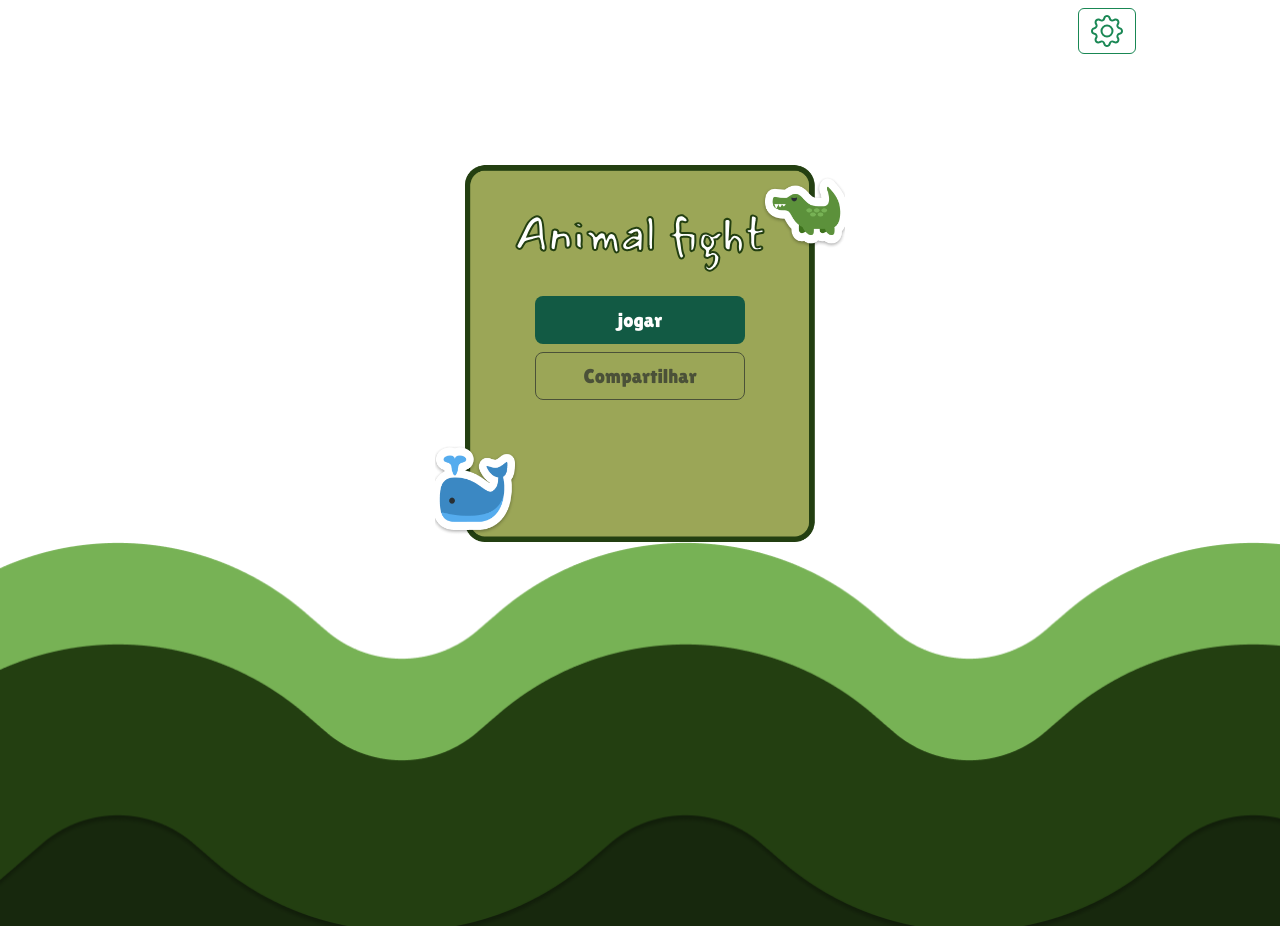
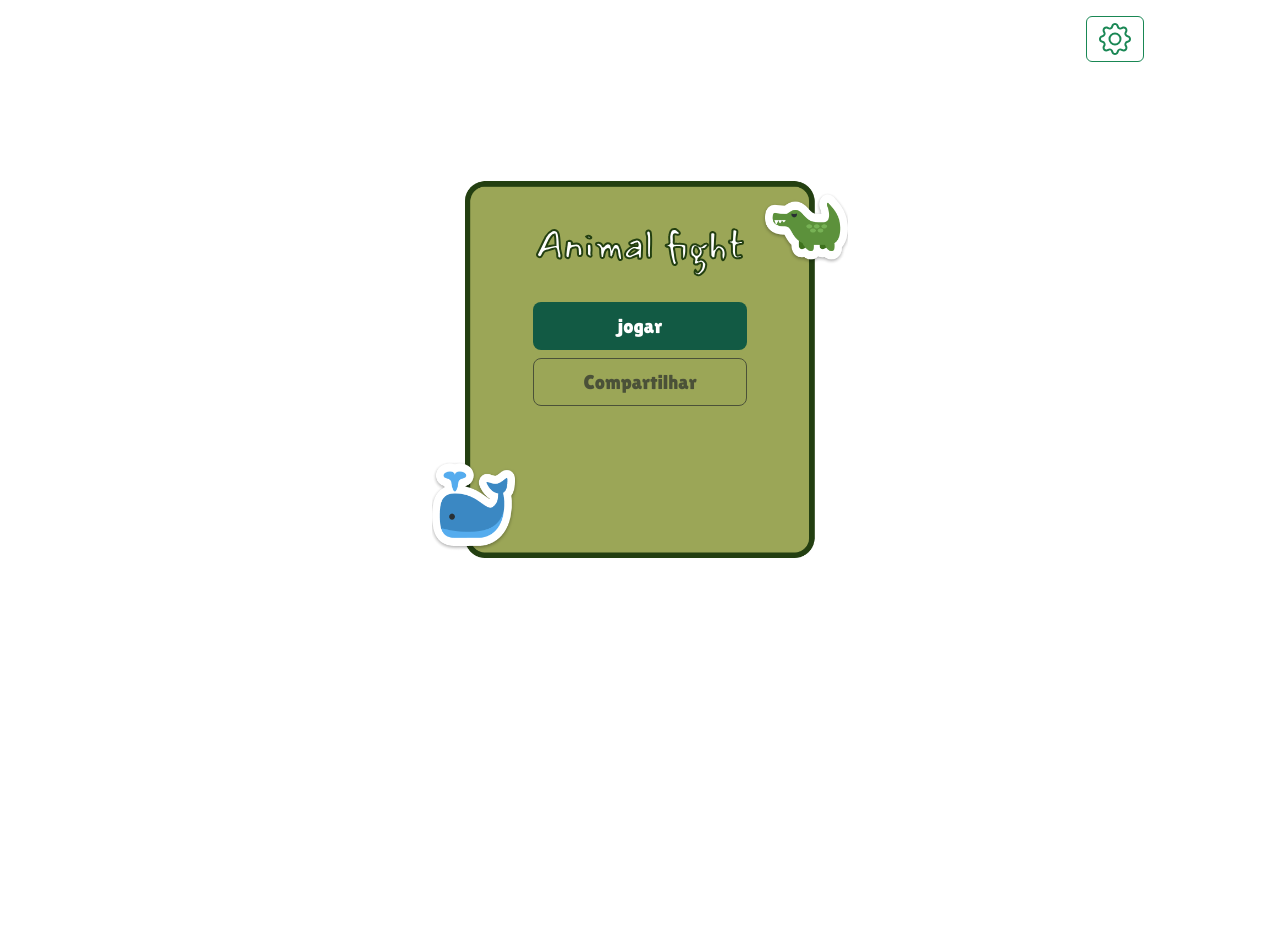
Before and after one commit to danielBRTanimacao/animal-fight-react-game, a React (Vite) app: page / in a window 1280 px wide. After the commit the page ends 800 px from the top, so only its background shows below. Built offline with nearby package versions, Linux system fonts and the light colour scheme.

Commit message:
Update path remake design

```diff
--- a/package.json
+++ b/package.json
@@ -12,7 +12,8 @@
   "dependencies": {
     "bootstrap": "^5.3.2",
     "react": "^18.2.0",
-    "react-dom": "^18.2.0"
+    "react-dom": "^18.2.0",
+    "react-router-dom": "^6.21.1"
   },
   "devDependencies": {
     "@types/react": "^18.2.43",
--- a/src/App.jsx
+++ b/src/App.jsx
@@ -1,23 +1,18 @@
 import HeaderGame from "./components/HeaderGame";
+import GameMain from "./components/GameMain";
+import Playing from "./components/Playing";
+import { BrowserRouter, Route, Routes } from "react-router-dom";
 
 export default () => {
     return (
         <>
             <HeaderGame />
-            <section className="pt-5">
-                <div className="container text-center bg-img-back rounded mt-5 p-5">
-                    <h1 className="title-principal display-5 pb-4">
-                        Animal fight
-                    </h1>
-                    <div className="d-grid gap-2 col-8 mx-auto">
-                        <button className="btn btn-lg btn-game">jogar</button>
-                        <button className="btn btn-lg btn-game" disabled>
-                            Compartilhar
-                        </button>
-                    </div>
-                </div>
-            </section>
-            <section className="pt-5 moving-floor"></section>
+            <BrowserRouter>
+                <Routes>
+                    <Route path="/" element={<GameMain />} />
+                    <Route path="/game" element={<Playing />} />
+                </Routes>
+            </BrowserRouter>
         </>
     );
 };
--- a/src/assets/css/Index.css
+++ b/src/assets/css/Index.css
@@ -7,31 +7,13 @@
     src: url(../fonts/LilitaOne-Regular.ttf);
 }
 
-@keyframes animation-background {
-    0% {
-        left: 0;
-    }
-    100% {
-        left: 400px;
-    }
-}
-
 .bg-img-back {
-    width: 410px;
+    width: 26rem;
     height: 24rem;
     background-image: url(../imgs/background-animals.png);
     background-repeat: no-repeat;
     background-size: cover;
-    background-position: center; /*Ajeitar animação kkk*/
-}
-
-.moving-floor {
-    background-image: url(../imgs/movinGround.png);
-    animation-name: animation-background;
-    animation-duration: 4s;
-    background-repeat: repeat;
-    background-size: cover;
-    height: 24rem;
+    background-position: center;
 }
 
 .title-principal {
--- /dev/null
+++ b/src/components/GameMain.jsx
@@ -0,0 +1,29 @@
+import { useNavigate } from "react-router-dom";
+
+export default () => {
+    const navigation = useNavigate();
+    const changeToGame = () => {
+        navigation("/game");
+    };
+
+    return (
+        <>
+            <section className="pt-5">
+                <div className="container text-center bg-img-back img-fluid rounded mt-5 p-5">
+                    <h1 className="title-principal fs-1 pb-4">Animal fight</h1>
+                    <div className="d-grid gap-2 col-8 mx-auto">
+                        <button
+                            className="btn btn-lg btn-game"
+                            onClick={changeToGame}
+                        >
+                            jogar
+                        </button>
+                        <button className="btn btn-lg btn-game" disabled>
+                            Compartilhar
+                        </button>
+                    </div>
+                </div>
+            </section>
+        </>
+    );
+};
--- a/src/components/HeaderGame.jsx
+++ b/src/components/HeaderGame.jsx
@@ -6,7 +6,7 @@ export default () => {
 
     return (
         <>
-            <header className="container m-2">
+            <header className="container m-3">
                 <div className="d-flex justify-content-end">
                     <div>
                         <button
--- /dev/null
+++ b/src/components/Playing.jsx
@@ -0,0 +1,7 @@
+export default () => {
+    return (
+        <>
+            <h1>jogando o game</h1>
+        </>
+    );
+};
```
Also changed, not shown: src/assets/imgs/movinGround.png (deleted), 1 other file (tests, documents, lock files or other folders).
